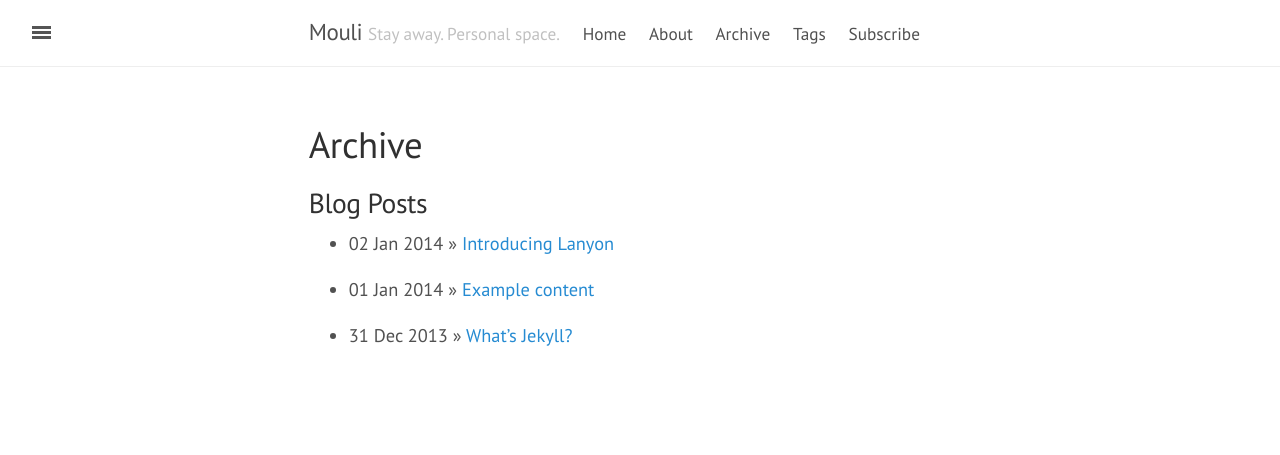
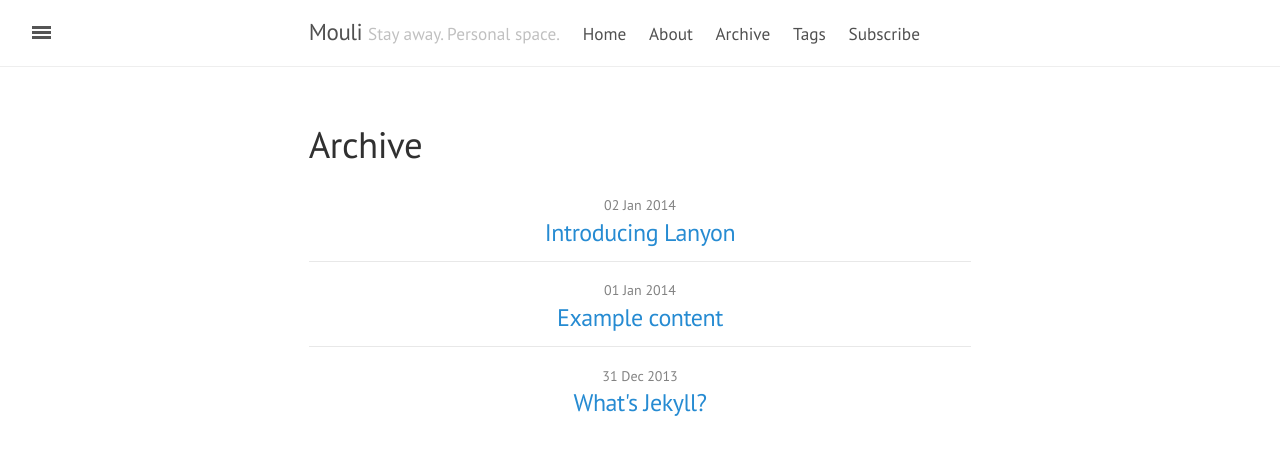
Before and after one commit to csanivar/csanivar.github.io, a Jekyll site: the page built from archive.md, in a window 1280 px wide. Shown: the top 455 px of the page. Built offline with Jekyll 4.4.1, drawn with Linux system fonts in a browser that asks for light colours; nearby versions of some CDN libraries.

Commit message:
Change archive page design

```diff
--- a/archive.md
+++ b/archive.md
@@ -3,8 +3,13 @@ layout: page
 title: Archive
 ---
 
-## Blog Posts
-
+<ul class="post-list">
 {% for post in site.posts %}
-  * {{ post.date | date_to_string }} &raquo; [ {{ post.title }} ]({{ post.url }})
+  <li>
+  	<span class="post-meta">{{ post.date | date_to_string }}</span>
+  	<h2>
+  		<a class="post-link" href="{{ post.url }}">{{ post.title }}</a>
+  	</h2>
+  </li>
 {% endfor %}
+</ul>
--- a/public/css/custom.css
+++ b/public/css/custom.css
@@ -70,3 +70,37 @@
    border-left-color: #000000;
 }
 /* [END] POST TAGS STYLING*/
+
+/* Posts archive */
+
+.post-list {
+  margin-left: 0;
+  list-style: none;
+  text-align: center;
+}
+.post-list h2 {
+    margin-top: 0px;
+    margin-bottom: 0px;
+}
+.post-list > li {
+    padding-top: 13.33333px;
+    padding-bottom: 13.33333px;
+    border-top: 1px solid #e8e8e8;
+    transition: 0.2s ease;
+}
+.post-list > li:hover {
+      transition: 0.2s ease;
+      background: #f7f7f7;
+}
+.post-list > li:first-child {
+      border: 0;
+}
+.post-meta {
+  font-size: 14px;
+  color: #828282;
+}
+
+.post-link {
+  display: block;
+  font-size: 24px;
+}
--- a/public/css/lanyon.css
+++ b/public/css/lanyon.css
@@ -47,6 +47,15 @@ blockquote {
   margin-right: 0px;
 }
 
+a {
+  color: #268bd2;
+  text-decoration: none;
+}
+a:hover {
+  color: #444;
+  text-decoration: underline;
+}
+
 html {
   font-family: "PT Sans", Georgia, "Times New Roman", serif !important;
   font-size: 1.15rem;
@@ -57,6 +66,20 @@ h1, h2, h3, h4, h5, h6 {
   font-weight: 400;
   color: #313131;
   letter-spacing: -.025rem;
+}
+
+ul {
+   margin: 0;
+   padding: 0;
+}
+
+ul, ol {
+  margin-left: 40px;
+}
+
+li > ul,
+li > ol {
+  margin-bottom: 0;
 }
 
 
```
